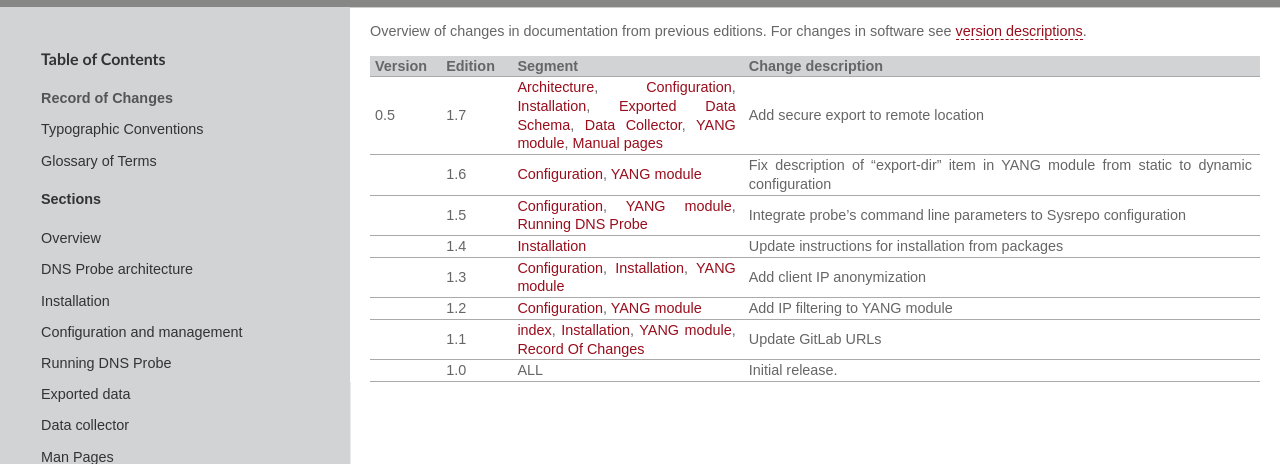
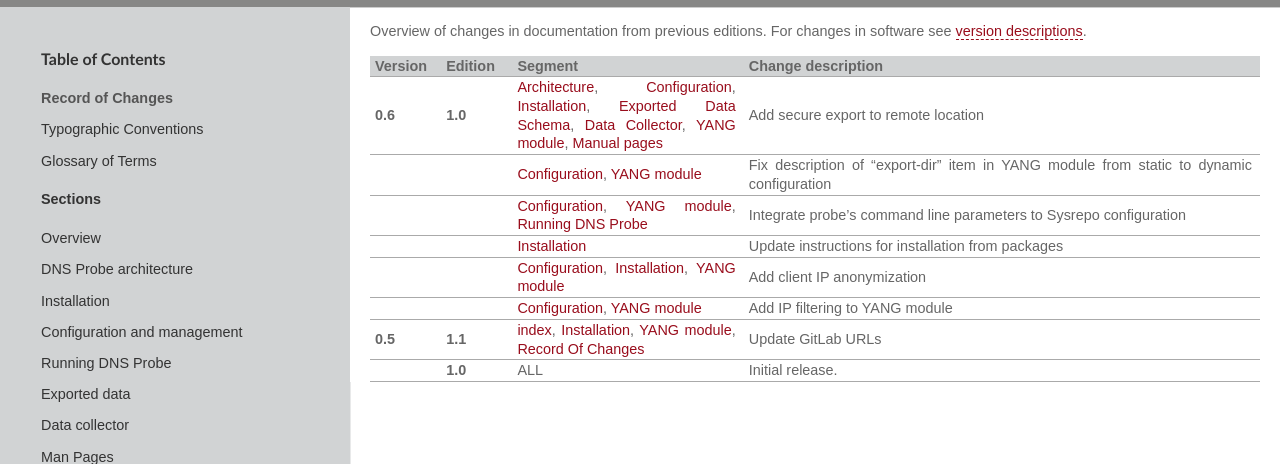
Before and after one commit to CZ-NIC/dns-probe, a Sphinx documentation site: the page built from doc/RecordOfChanges.rst, in a window 1280 px wide. Shown: the part 157-621 px from the top of the page. Built offline with Sphinx 7.4.7, drawn with Linux system fonts in a browser that asks for light colours.

Commit message:
Bump project version to 0.6.0

```diff
--- a/CMakeLists.txt
+++ b/CMakeLists.txt
@@ -1,5 +1,5 @@
 cmake_minimum_required(VERSION 3.5)
-project("DNS Probe" VERSION 0.5.0)
+project("DNS Probe" VERSION 0.6.0)
 
 set(AF_PACKET_BACKEND ON CACHE BOOL "Define backend for packet processing")
 set(DPDK_BACKEND OFF CACHE BOOL "Define backend for packet processing")
--- a/doc/RecordOfChanges.rst
+++ b/doc/RecordOfChanges.rst
@@ -15,38 +15,38 @@
      - Edition
      - Segment
      - Change description
-   * - 0.5
-     - 1.7
+   * - **0.6**
+     - **1.0**
      - :doc:`Architecture <Architecture>`, :doc:`Configuration <Configuration>`, :doc:`Installation <Installation>`,
        :doc:`Exported Data Schema <ExportedDataSchema>`, :doc:`Data Collector <DataCollector>`,
        :doc:`YANG module <YANGmodule>`, :doc:`Manual pages <manpages/dp-collector>`
      - Add secure export to remote location
    * -
-     - 1.6
+     -
      - :doc:`Configuration <Configuration>`, :doc:`YANG module <YANGmodule>`
      - Fix description of "export-dir" item in YANG module from static to dynamic configuration
    * -
-     - 1.5
+     -
      - :doc:`Configuration <Configuration>`, :doc:`YANG module <YANGmodule>`, :doc:`Running DNS Probe <Running>`
      - Integrate probe's command line parameters to Sysrepo configuration
    * -
-     - 1.4
+     -
      - :doc:`Installation <Installation>`
      - Update instructions for installation from packages
    * -
-     - 1.3
+     -
      - :doc:`Configuration <Configuration>`, :doc:`Installation <Installation>`, :doc:`YANG module <YANGmodule>`
      - Add client IP anonymization
    * -
-     - 1.2
+     -
      - :doc:`Configuration <Configuration>`, :doc:`YANG module <YANGmodule>`
      - Add IP filtering to YANG module
-   * -
-     - 1.1
+   * - **0.5**
+     - **1.1**
      - :doc:`index <index>`, :doc:`Installation <Installation>`, :doc:`YANG module <YANGmodule>`,
        :doc:`Record Of Changes <RecordOfChanges>`
      - Update GitLab URLs
    * -
-     - 1.0
+     - **1.0**
      - ALL
      - Initial release.
--- a/doc/index.rst
+++ b/doc/index.rst
@@ -15,7 +15,7 @@
       which means that it contains authoring/editing/managing notes
       in addition to the actual content.
 
-:Edition: :doc:`1.7 <RecordOfChanges>`
+:Edition: :doc:`1.0 <RecordOfChanges>`
 
 :Source: The source code of this documentation is open and can be found
          on `GitLab <https://gitlab.nic.cz/adam/dns-probe/-/tree/master/doc>`_.
```
